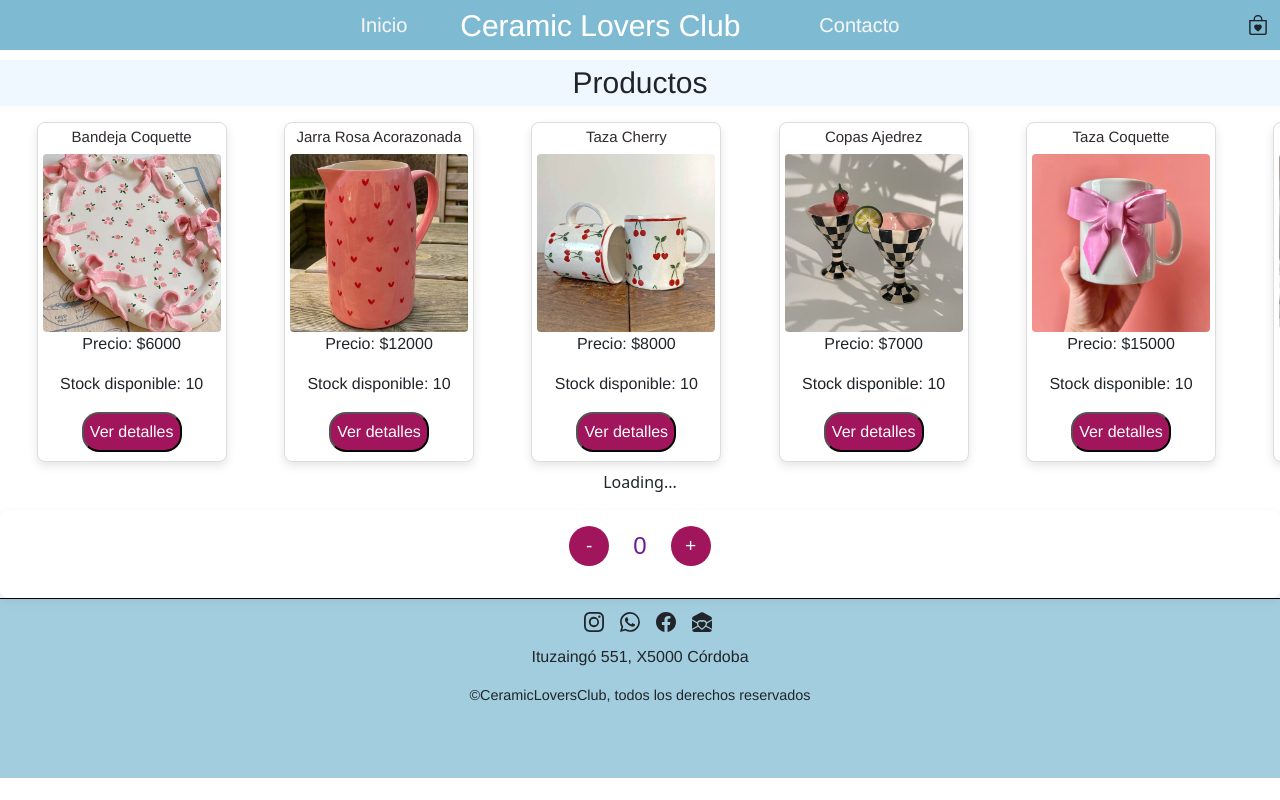
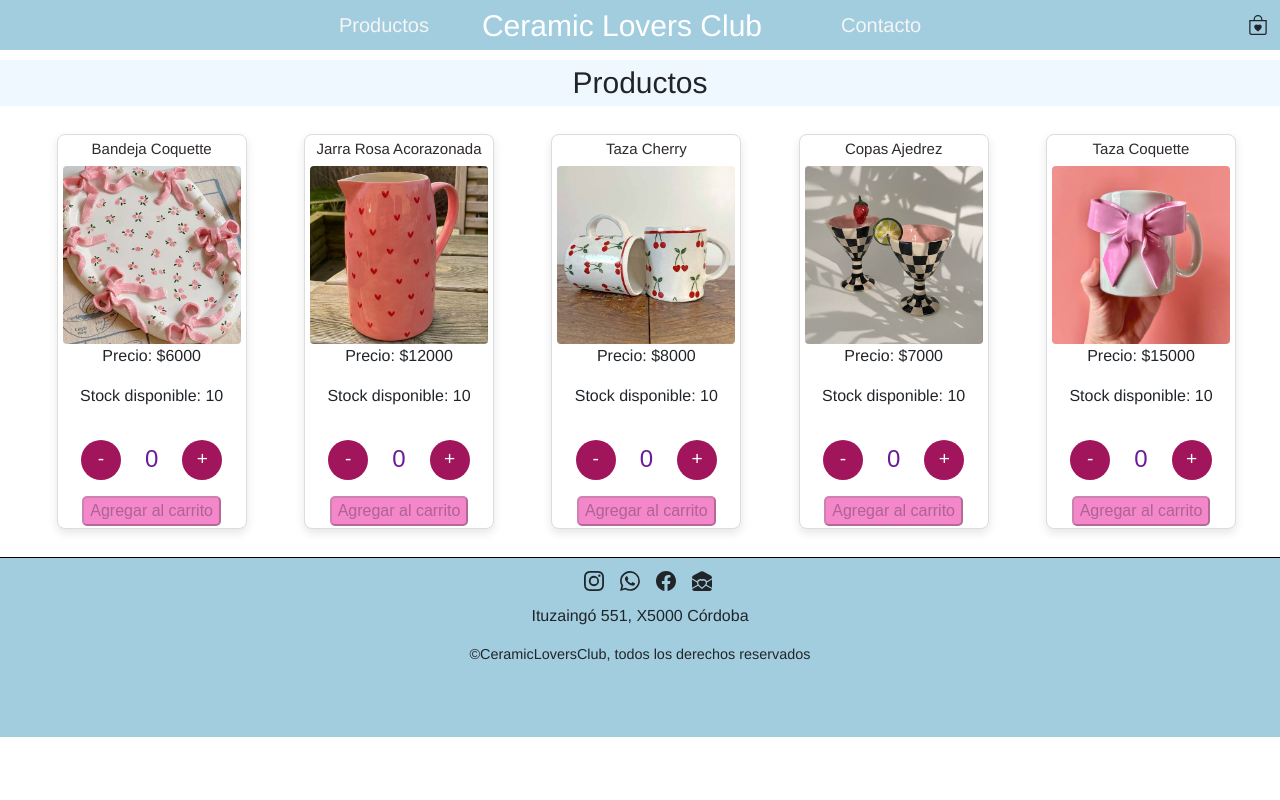
Before and after one commit to Paula-Osella/Tienda-amantes-de-la-ceramica, a React (Create React App) app: page / in a window 1280 px wide. Shown: the top 800 px of the page. Built offline with nearby package versions, Linux system fonts and the light colour scheme.

Commit message:
se corrigen funciones y se agregan estilos

```diff
--- a/src/App.css
+++ /dev/null
@@ -1,4 +0,0 @@
-main{
-    background-color: rgb(227, 141, 208);
-    height: 700px;
-}
--- a/src/App.jsx
+++ b/src/App.jsx
@@ -3,7 +3,6 @@ import { NavBar } from "./components/NavBar/NavBar";
 import Footer from "./components/Footer/Footer";
 import ItemCount from "./components/ItemCount/ItemCount";
 import ItemDetailContainer from "./components/ItemDetailContainer/ItemDetailContainer";
-import "./App.css";
 
 // Rutas
 import { BrowserRouter, Routes, Route } from "react-router-dom";
@@ -13,17 +12,16 @@ import Error from "./pages/Error";
 
 function App() {
     return (
-        <BrowserRouter>
+<BrowserRouter>
             <NavBar />
             <Routes>
-                <Route path="/" element={<Inicio />} />
+                <Route idex element={<Inicio />}>
+                    <Route path="/" element={<ItemListContainer />} />
                 <Route path="/contacto" element={<Contacto />} />
                 <Route path="*" element={<Error />} />
+                </Route>
             </Routes>
 
-            <ItemListContainer greeting="Productos" /> {/* Agrega la prop greeting */}
-            <ItemDetailContainer/>
-            <ItemCount initial={0} stock={10} onAdd={(quantity) => console.log("Cantidad agregada", quantity)} />
             <Footer />
         </BrowserRouter>
     );
--- a/src/components/ItemCount/ItemCount.css
+++ b/src/components/ItemCount/ItemCount.css
@@ -5,8 +5,6 @@
     align-items: center;
     font-family: Arial, sans-serif;
     padding: 16px;
-    border-radius: 8px;
-    box-shadow: 0 4px 8px rgba(0, 0, 0, 0.1);
 }
 
 /* Contenedor de los controles */
@@ -45,3 +43,9 @@
     margin: 0 16px;
     color: #6a1b9a; /* Lila oscuro para el número */
 }
+
+.Button-carrito{
+background-color: #e6008e78;
+border-radius: 5px;
+
+}
--- a/src/components/ItemCount/ItemCount.jsx
+++ b/src/components/ItemCount/ItemCount.jsx
@@ -23,9 +23,13 @@ const ItemCount = ({ stock, initial, onAdd }) => {
                 <h3 className="Resultado">{quantity}</h3>
                 <button className="Button" onClick={increment}>+</button>
             </div>
-            {/* <button className="Button" onClick={() => onAdd(quantity)} disabled={quantity === 0 || quantity > stock}>
+            <button
+                className="Button-carrito"
+                onClick={() => onAdd(quantity)}
+                disabled={quantity === 0 || quantity > stock}
+            >
                 Agregar al carrito
-            </button> */}
+            </button>
         </div>
     );
 };
--- a/src/components/ItemDetail/ItemDetail.jsx
+++ b/src/components/ItemDetail/ItemDetail.jsx
@@ -1,25 +1,27 @@
-import ItemCount from "../ItemCount/ItemCount";
+import { useState, useEffect } from "react";
+import { useParams } from "react-router-dom"; // Para obtener el ID del producto de la URL
+import { getProductById } from "../../components/ItemListContainer/asyncMock";
+import ItemDetail from "../ItemDetail/ItemDetail";
 
-const ItemDetail = ({ id, name, src, precio, stock }) => {
+const ItemDetailContainer = () => {
+    const [product, setProduct] = useState(null);
+    const { id } = useParams(); // Obtiene el ID del producto de la URL
+
+    useEffect(() => {
+        getProductById(Number(id)) // Asegúrate de pasar el ID correcto
+            .then(response => {
+                setProduct(response);
+            })
+            .catch(error => {
+                console.error(error);
+            });
+    }, [id]);
+
     return (
-        <article>
-            <header>
-                <h2>{name}</h2>
-            </header>
-            <picture>
-                <img src={src} alt={name} />
-            </picture>
-            <section>
-                <p>Precio: ${precio}</p>
-                <p>Stock disponible: {stock}</p>
-            </section>
-            <ItemCount
-                initial={0}
-                stock={stock}
-                onAdd={(quantity) => console.log("Cantidad agregada:", quantity)}
-            />
-        </article>
+        <div className="ItemDetailContainer">
+            {product ? <ItemDetail {...product} /> : <p>Loading...</p>}
+        </div>
     );
 };
 
-export default ItemDetail;
+export default ItemDetailContainer;
--- a/src/components/ItemListContainer/Item/Item.css
+++ b/src/components/ItemListContainer/Item/Item.css
@@ -4,6 +4,7 @@
     margin: auto;
     width: 1500px;
     padding: 8px;
+    margin: 20px;
 }
 
 .product{
@@ -14,7 +15,7 @@
     box-shadow: 0 4px 10px rgba(0, 0, 0, 0.1);
     background-color: #fff;
     width: 190px;
-    height: 340px;
+    height: 395px;
     margin:  auto;
 
 }
--- a/src/components/ItemListContainer/Item/Item.jsx
+++ b/src/components/ItemListContainer/Item/Item.jsx
@@ -1,10 +1,18 @@
-import React from 'react';
+import React, { useState } from 'react';
+import ItemCount from '../../ItemCount/ItemCount';
 import './Item.css';
 
-const Item = ({ id, name, src, precio, stock }) => {
-    console.log({ id, name, src, precio, stock }); // Verifica las props
+const Item = ({ id, name, src, precio, stock, onAdd }) => {
+    const [quantity, setQuantity] = useState(0);
+
+    const handleAdd = (quantity) => {
+        setQuantity(quantity);
+        if (onAdd) {
+            onAdd(id, quantity); // Llama a la función onAdd pasada desde el componente padre
+        }
+    };
+
     return (
-
         <article className="product">
             <div className="Header">
                 <h2 className="product-title">{name}</h2>
@@ -19,7 +27,11 @@ const Item = ({ id, name, src, precio, stock }) => {
                 <p className="product-marca">
                     Stock disponible: {stock}
                 </p>
-                <button className="boton-detalle">Ver detalles</button>
+                <ItemCount
+                    stock={stock}
+                    initial={quantity}
+                    onAdd={handleAdd}
+                />
             </section>
         </article>
     );
--- a/src/components/ItemListContainer/ItemList/ItemList.jsx
+++ b/src/components/ItemListContainer/ItemList/ItemList.jsx
@@ -1,7 +1,7 @@
 import React from 'react';
-import Item from '../Item/Item'; // Verifica que la ruta sea correcta
+import Item from '../Item/Item'; // Asegúrate de que la ruta sea correcta
 
-const ItemList = ({ products }) => {
+const ItemList = ({ products, onAdd }) => {
     return (
         <div className="ListGroup">
             {products.map(prod => (
@@ -12,6 +12,7 @@ const ItemList = ({ products }) => {
                     src={prod.src}
                     precio={prod.precio}
                     stock={prod.stock}
+                    onAdd={onAdd} // Pasa la función onAdd
                 />
             ))}
         </div>
--- a/src/components/ItemListContainer/ItemListContainer.jsx
+++ b/src/components/ItemListContainer/ItemListContainer.jsx
@@ -3,7 +3,7 @@ import { getProducts } from "../ItemListContainer/asyncMock";
 import ItemList from '../ItemListContainer/ItemList/ItemList';
 import './ItemListContainer.css';
 
-function ItemListContainer({ greeting }) { // Cambia a { greeting }
+function ItemListContainer({ greeting }) {
     const [products, setProducts] = useState([]);
 
     useEffect(() => {
@@ -14,12 +14,17 @@ function ItemListContainer({ greeting }) { // Cambia a { greeting }
             .catch(error => {
                 console.error(error);
             });
-    }, []); // Agrega el array de dependencias vacío
+    }, []);
+
+    const handleAddToCart = (productId, quantity) => {
+        console.log(`Producto ${productId} agregado al carrito con cantidad ${quantity}`);
+        // Aquí puedes agregar la lógica para actualizar el carrito de compras
+    };
 
     return (
         <div>
-            <h1 className="Titulo">{greeting}</h1>
-            <ItemList products={products} />
+            <h1 className="Titulo">Productos</h1>
+            <ItemList products={products} onAdd={handleAddToCart} />
         </div>
     );
 }
--- a/src/components/ItemListContainer/asyncMock.js
+++ b/src/components/ItemListContainer/asyncMock.js
@@ -56,13 +56,14 @@ const products = [
     },
 ];
 
-export const getProducts =()=>{
-    return new Promise((resolve)=>{
-        setTimeout(()=>{
-            resolve(products)
-        },500)
-    })
-}
+export const getProducts = () => {
+    return new Promise((resolve) => {
+        setTimeout(() => {
+            console.log("Products fetched:", products); // Agrega esto para verificar los datos
+            resolve(products);
+        }, 500);
+    });
+};
 
 export const getProductById = (productId) =>{
     return new Promise ((resolve) =>{
--- a/src/components/NavBar/NavBar.jsx
+++ b/src/components/NavBar/NavBar.jsx
@@ -14,7 +14,7 @@ export const NavBar = () => {
                 <div className="collapse navbar-collapse" id="navbarSupportedContent">
                     <ul className="navbar-nav me-auto mb-2 mb-lg-0 navbar-nav d-flex flex-row">
                         <li className="nav-item">
-                            <a className="nav-link" aria-current="page"><Link to="/">Inicio</Link></a>
+                            <a className="nav-link" aria-current="page"><Link to="/">Productos</Link></a>
                         </li>
                         <a className="navbar-brand"><Link to="/">Ceramic Lovers Club</Link></a>
                         <li className="nav-item">
--- a/src/pages/Inicio.jsx
+++ b/src/pages/Inicio.jsx
@@ -1,11 +1,10 @@
-import { NavBar } from "../components/NavBar/NavBar";
+import ItemListContainer from "../components/ItemListContainer/ItemListContainer";
 import { Outlet } from "react-router-dom";
 function Inicio() {
     return (
-        <div>
-            <NavBar/>
+<div>
 
-                <Outlet />
+            <Outlet />
         </div>
     )
 }
```
